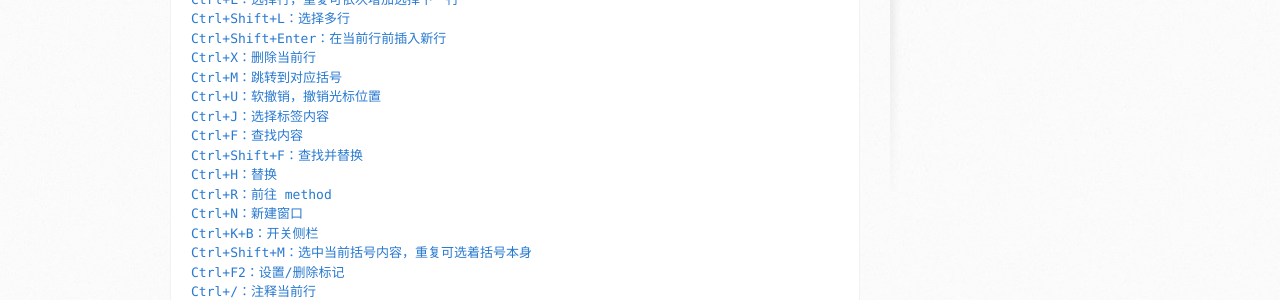
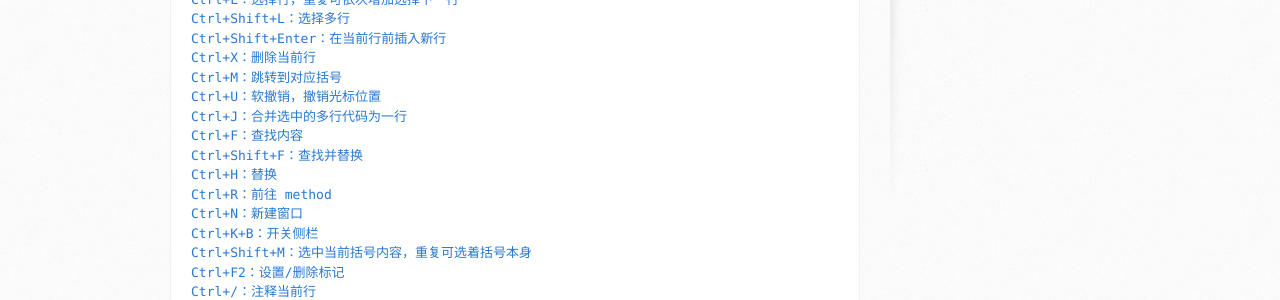
Before and after one commit to xuiv/xuiv.github.io, a Jekyll site: the page built from _posts/2019-11-14-sublimetext-key.markdown, in a window 1280 px wide and 1400 px high. Shown: the part 544-844 px from the top of the window. Built offline with Jekyll 4.4.1, drawn with Linux system fonts in a browser that asks for light colours; some web fonts are replaced; some of the changed text lies outside the part shown.

Commit message:
Update 2019-11-14-sublimetext-key.markdown

```diff
--- a/_posts/2019-11-14-sublimetext-key.markdown
+++ b/_posts/2019-11-14-sublimetext-key.markdown
@@ -20,7 +20,7 @@ Ctrl+Shift+Enter：在当前行前插入新行
 Ctrl+X：删除当前行
 Ctrl+M：跳转到对应括号
 Ctrl+U：软撤销，撤销光标位置
-Ctrl+J：选择标签内容
+Ctrl+J：合并选中的多行代码为一行
 Ctrl+F：查找内容
 Ctrl+Shift+F：查找并替换
 Ctrl+H：替换
```
